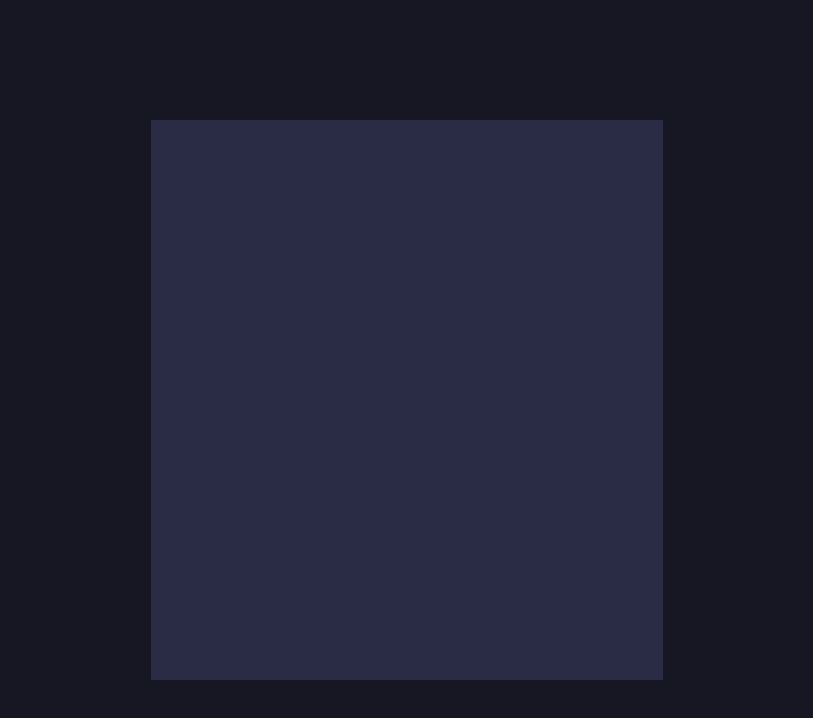
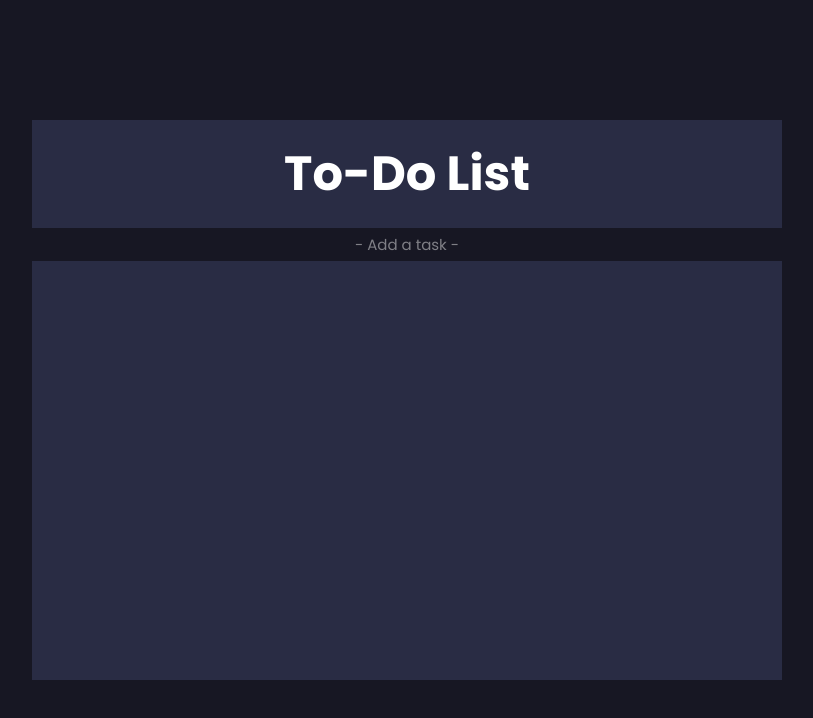
Before and after one commit to murilobispo/react-todo-list, a React (Vite) app: page / in a window 1280 px wide. Shown: the top 718 px of the page, without its empty margins (233-1046 px from the left). Built offline with nearby package versions, Linux system fonts and the light colour scheme.

Commit message:
Creating Title and todo Input, and componentizing them

```diff
--- a/index.html
+++ b/index.html
@@ -4,6 +4,9 @@
     <meta charset="UTF-8" />
     <link rel="icon" type="image/svg+xml" href="src/assets/app-logo.png" />
     <meta name="viewport" content="width=device-width, initial-scale=1.0" />
+    <link rel="preconnect" href="https://fonts.googleapis.com">
+    <link rel="preconnect" href="https://fonts.gstatic.com" crossorigin>
+    <link href="https://fonts.googleapis.com/css2?family=Poppins:wght@400;500;700&display=swap" rel="stylesheet">
     <title>Todo List</title>
   </head>
   <body>
--- a/package.json
+++ b/package.json
@@ -12,6 +12,7 @@
   "dependencies": {
     "react": "^18.2.0",
     "react-dom": "^18.2.0",
+    "react-icons": "^4.11.0",
     "styled-components": "^6.1.0"
   },
   "devDependencies": {
--- a/src/App.jsx
+++ b/src/App.jsx
@@ -1,7 +1,9 @@
 import styled from "styled-components"
+import { TodoTitle } from "./components/TodoTitle"
+import TodoForm from "./components/TodoForm"
 
 const TodoWrapper = styled.body`
-  background-color: #171723;
+  background-color:var(--primary-color);
   width: 100vw;
   height: 100vh;
   display: flex;
@@ -9,18 +11,22 @@ const TodoWrapper = styled.body`
   align-items: center;
 `
 const TodoMain = styled.main`
-  background-color: #292C44;
-  width: 40%;
+  background-color: var(--secondary-color);
+  width: 750px;
   height: 70%;
 `
-function App() {
+const Todo = styled.div`
+`
+
+export default function App() {
   return (
       <TodoWrapper>
         <TodoMain>
-
+          <TodoTitle>To-Do List</TodoTitle>
+          <TodoForm/>
+          <Todo>
+          </Todo>
         </TodoMain>
       </TodoWrapper>
   )
 }
-
-export default App
--- /dev/null
+++ b/src/components/SubmitPlus/index.jsx
@@ -0,0 +1,18 @@
+import styled from "styled-components"
+import { TodoInput } from "../TodoInput"
+import {HiOutlinePlus} from 'react-icons/hi'
+
+export const SubmitPlus = styled(HiOutlinePlus)`
+  color:white;
+  height: 25px;
+  width: 25px;
+  position: absolute;
+  cursor: pointer;
+  right: -25px;
+  top: 50%;
+  transform: translateY(-50%);
+  transition: 1s ease;
+  ${TodoInput}:focus + & {
+    right: 25px;
+  }
+`
--- /dev/null
+++ b/src/components/TodoForm/index.jsx
@@ -0,0 +1,21 @@
+import styled from "styled-components"
+import { TodoInput } from "../TodoInput"
+import { SubmitPlus } from "../SubmitPlus"
+
+const TodoFormContainer = styled.form`
+  width: 100%;
+  display: flex;
+  flex-direction:column;
+  margin: 30px 0;
+  overflow: hidden;
+  position: relative;
+`
+
+export default function TodoForm() {
+    return(
+        <TodoFormContainer>
+            <TodoInput type="text" placeholder="- Add a task -"></TodoInput>
+            <SubmitPlus/>
+        </TodoFormContainer>
+    )
+}
--- /dev/null
+++ b/src/components/TodoInput/index.jsx
@@ -0,0 +1,22 @@
+import styled from "styled-components"
+
+export const TodoInput = styled.input`
+  font-family: var(--main-font);
+  font-weight: 400;
+  font-size: 15px;
+  text-align: center;
+  outline: none;
+  border: none;
+  background-color:var(--primary-color);
+  color: #fff;
+  padding: 5px 100px;
+  transition: 1s ease;
+
+  &::placeholder {
+    color: #ffffff73
+  }
+  &:focus{
+    padding: 10px 80px;
+    font-weight: 500;
+  }
+`
--- /dev/null
+++ b/src/components/TodoTitle/index.jsx
@@ -0,0 +1,10 @@
+import styled from "styled-components"
+
+export const TodoTitle = styled.h1`
+  font-family: var(--main-font);
+  font-weight: 700;
+  font-size: 3em;
+  color:#fff;
+  text-align: center;
+  margin: 30px 0;
+`
--- a/src/main.jsx
+++ b/src/main.jsx
@@ -5,7 +5,11 @@ import  { createGlobalStyle }  from 'styled-components'
 
 const GlobalStyle = createGlobalStyle`
 
-
+  :root {
+  --main-font: 'Poppins', sans-serif;;
+  --primary-color:#171723;
+  --secondary-color:#292C44;
+  }
 
   html, body, div, span, applet, object, iframe,
   h1, h2, h3, h4, h5, h6, p, blockquote, pre,
@@ -27,7 +31,6 @@ const GlobalStyle = createGlobalStyle`
     font: inherit;
     vertical-align: baseline;
   }
-  /* HTML5 display-role reset for older browsers */
   article, aside, details, figcaption, figure,
   footer, header, hgroup, menu, nav, section {
     display: block;
```
Also changed, not shown: src/assets/app-logo.png, 1 other file (tests, documents, lock files or other folders).
